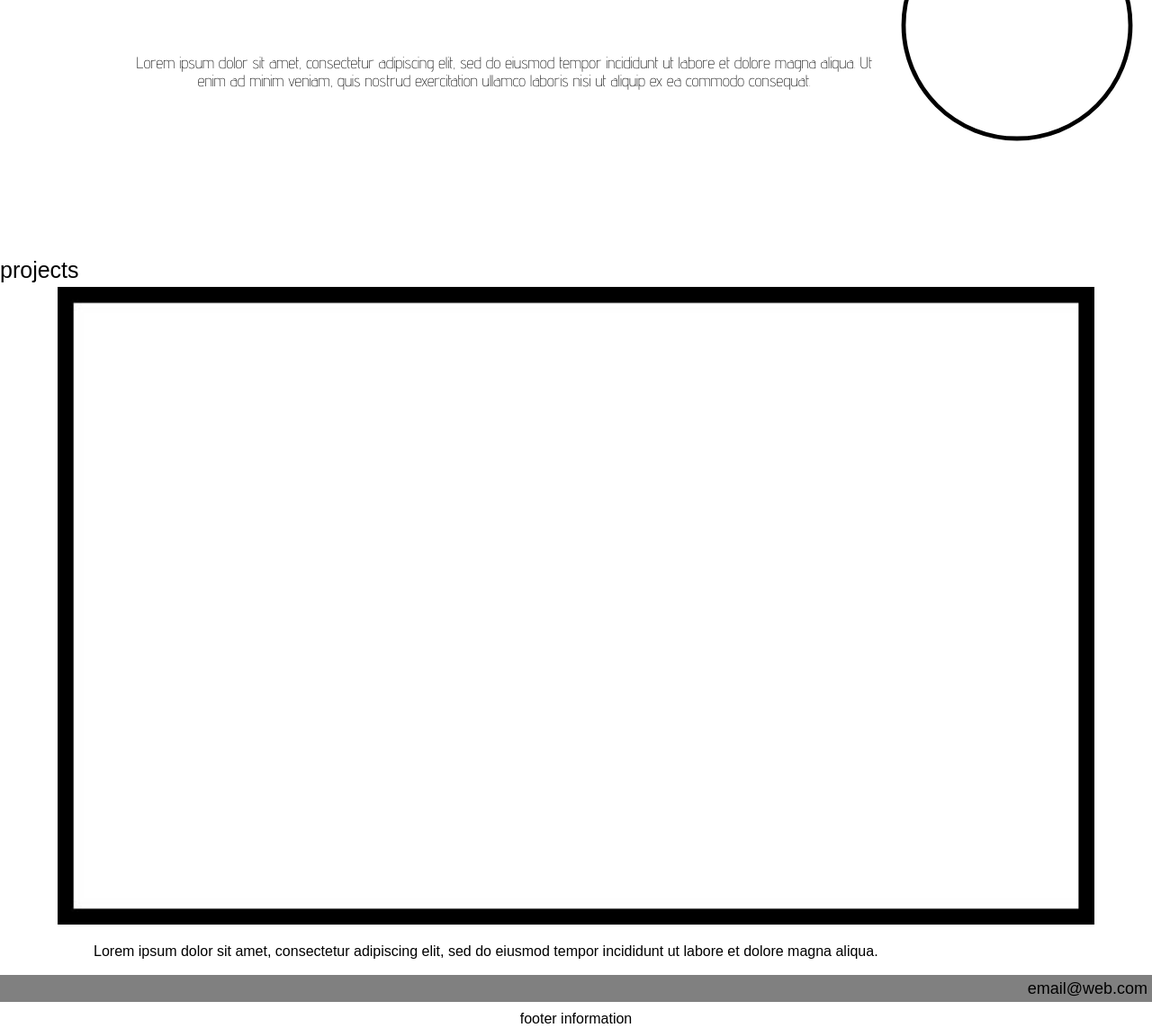
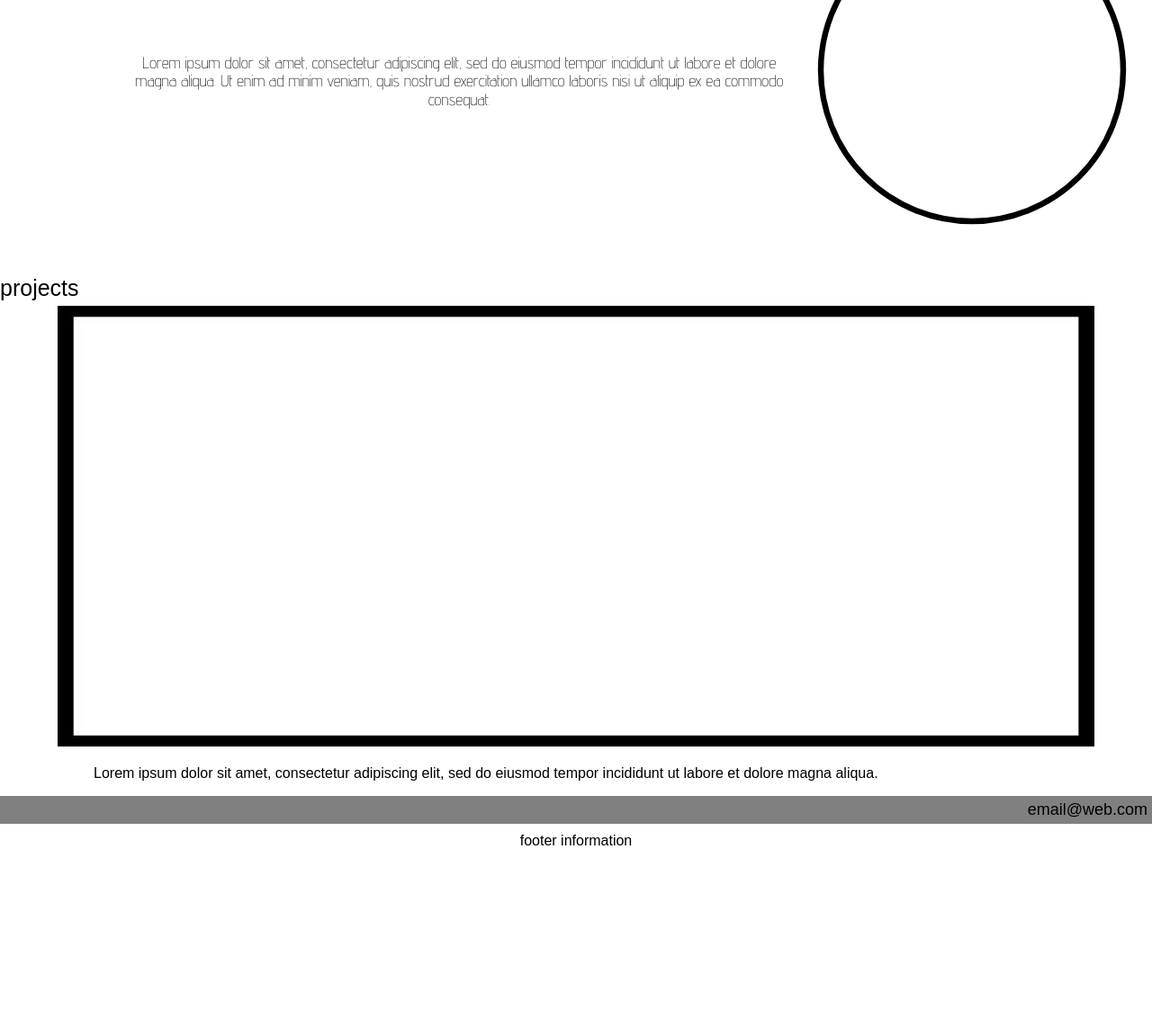
Before and after one commit to CMLabay/shhmavel.github.io, a plain HTML site: page index.html in a window 1280 px wide. Shown: the part 198-1341 px from the top of the page at 90% size. After the commit the page ends 1142 px from the top, so only its background shows below. Drawn offline with nearby package versions, Linux system fonts and the light colour scheme; a web font is replaced by a local one.

Commit message:
Update styles.css

```diff
--- a/styles.css
+++ b/styles.css
@@ -44,7 +44,7 @@ header{
 }
 .headshot{
   width:45%;
-  max-width:300px;
+  max-width:400px;
   float:right;
 
 }
@@ -59,6 +59,7 @@ header{
   margin-left:auto;
   margin-right:auto;
   display:block;
+  max-height:500px;
 }
 .contact{
   font-size:18px;
```
